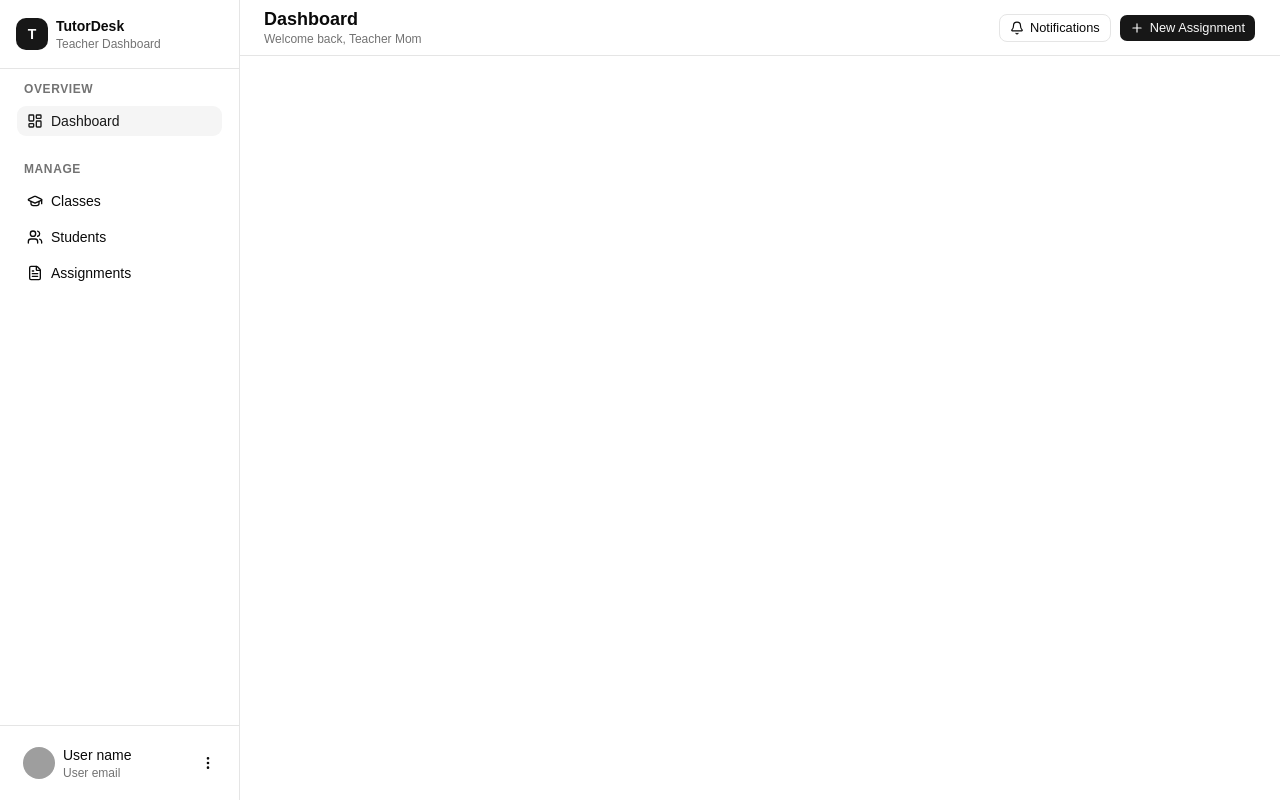
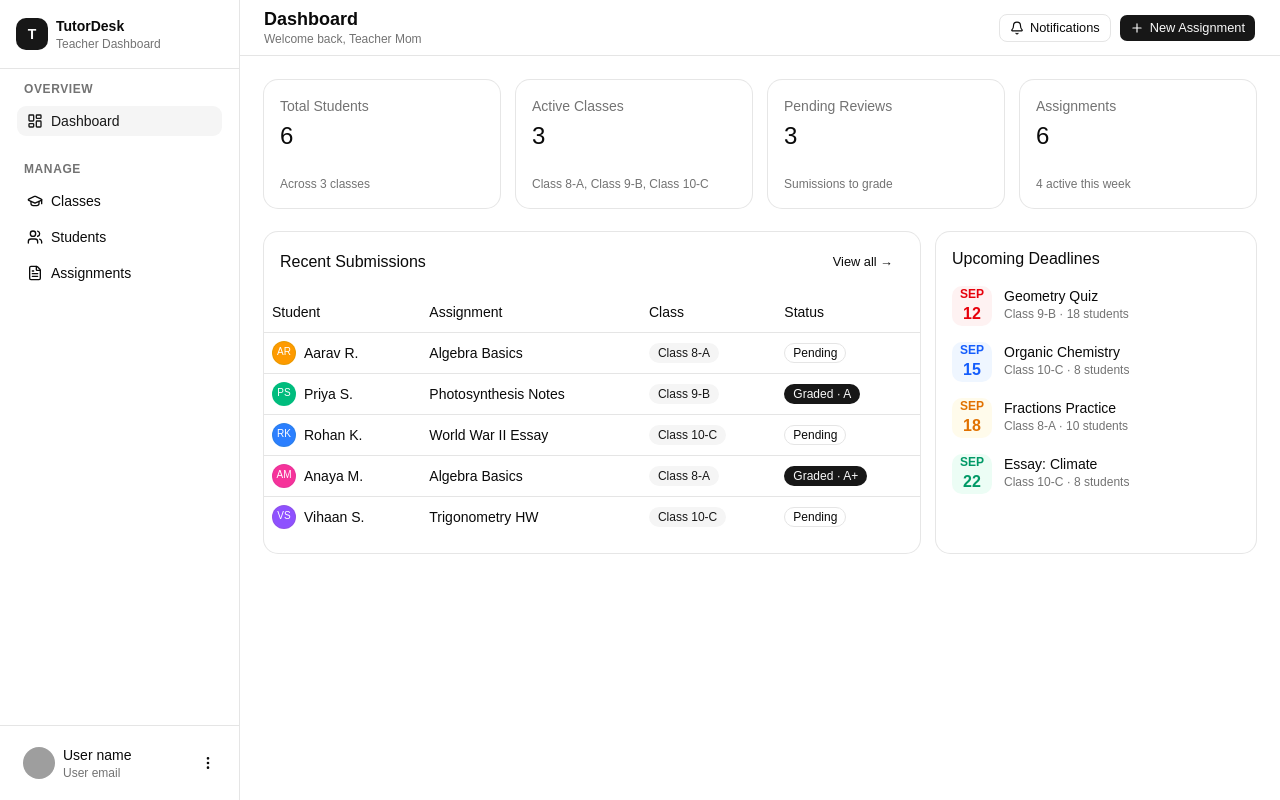
Before and after one commit to sum4n/tutordesk-ui, a React (Vite) app: page / in a window 1280 px wide. Built offline with nearby package versions, Linux system fonts and the light colour scheme; data requests are answered from the project's data file; grey boxes are pictures that could not be loaded.

Commit message:
feat(pages): integrate DashboardPage into App

```diff
--- a/src/App.tsx
+++ b/src/App.tsx
@@ -1,6 +1,7 @@
 import { useState } from "react"
 import { Sidebar } from "@/components/layout/Sidebar"
 import { TopBar } from "@/components/layout/TopBar"
+import { DashboardPage } from "@/pages/DashboardPage"
 import { pageMeta } from "@/config/appConfig"
 import type { PageKey } from "@/types"
 
@@ -14,7 +15,9 @@ export default function App() {
       <div className="flex min-w-0 flex-1 flex-col">
         <TopBar title={meta.title} subtitle={meta.subtitle} />
 
-        <main className="flex-1 overflow-auto"></main>
+        <main className="flex-1 overflow-auto">
+          {page === "dashboard" && <DashboardPage />}
+        </main>
       </div>
     </div>
   )
```
